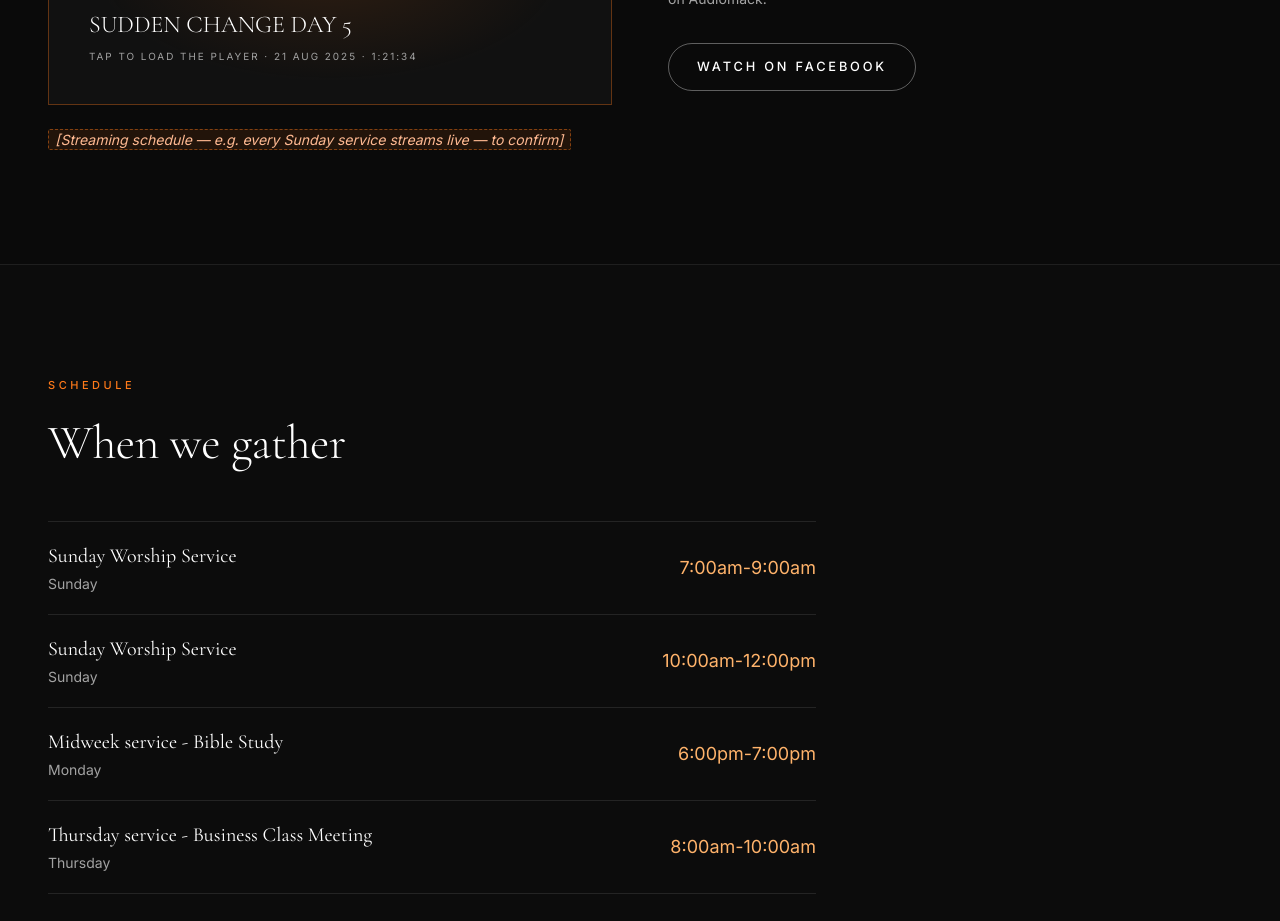
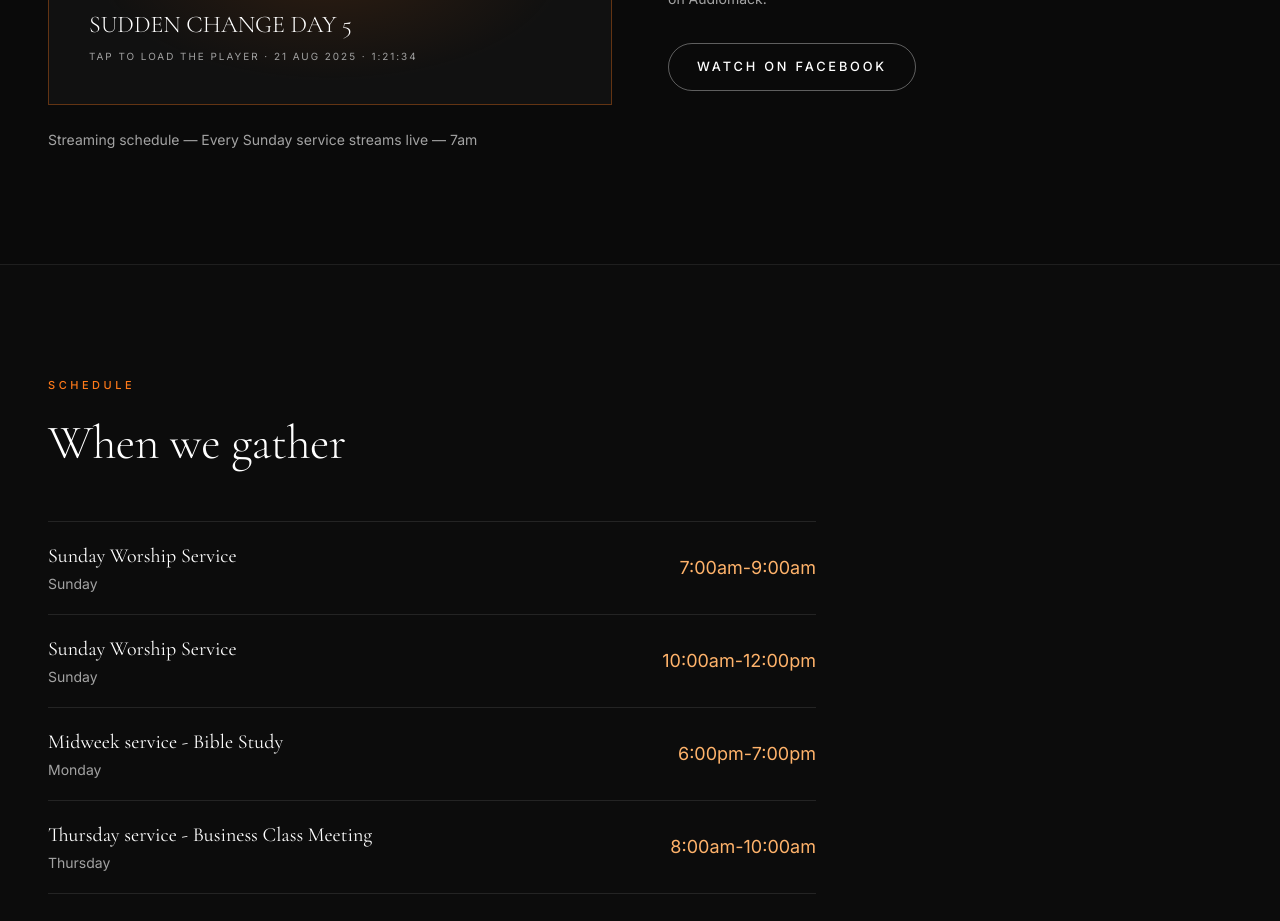
Before and after one commit to Livingstone17/caccog, a Next.js app: page /live in a window 1280 px wide. Shown: the part 800-1721 px from the top of the page. Built offline with nearby package versions, Linux system fonts and the light colour scheme; no server answers.

Commit message:
Update streaming schedule note in site settings for clarity and specificity.

```diff
--- a/src/content/site.ts
+++ b/src/content/site.ts
@@ -74,7 +74,7 @@ export const siteSettings = {
     watchLabel: "Watch on Facebook",
     /** Streaming schedule note shown under the player. */
     scheduleNote:
-      "[Streaming schedule — e.g. every Sunday service streams live — to confirm]",
+      "Streaming schedule — Every Sunday service streams live — 7am",
   },
 
   serviceTimes: [
```
